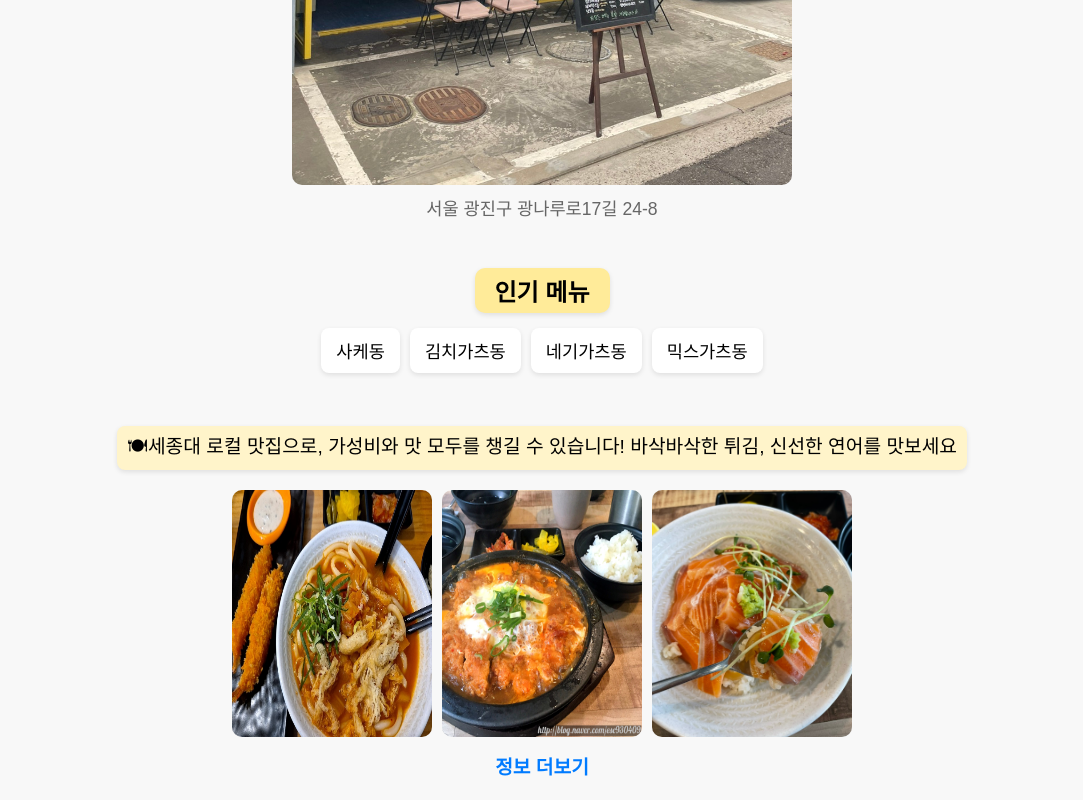
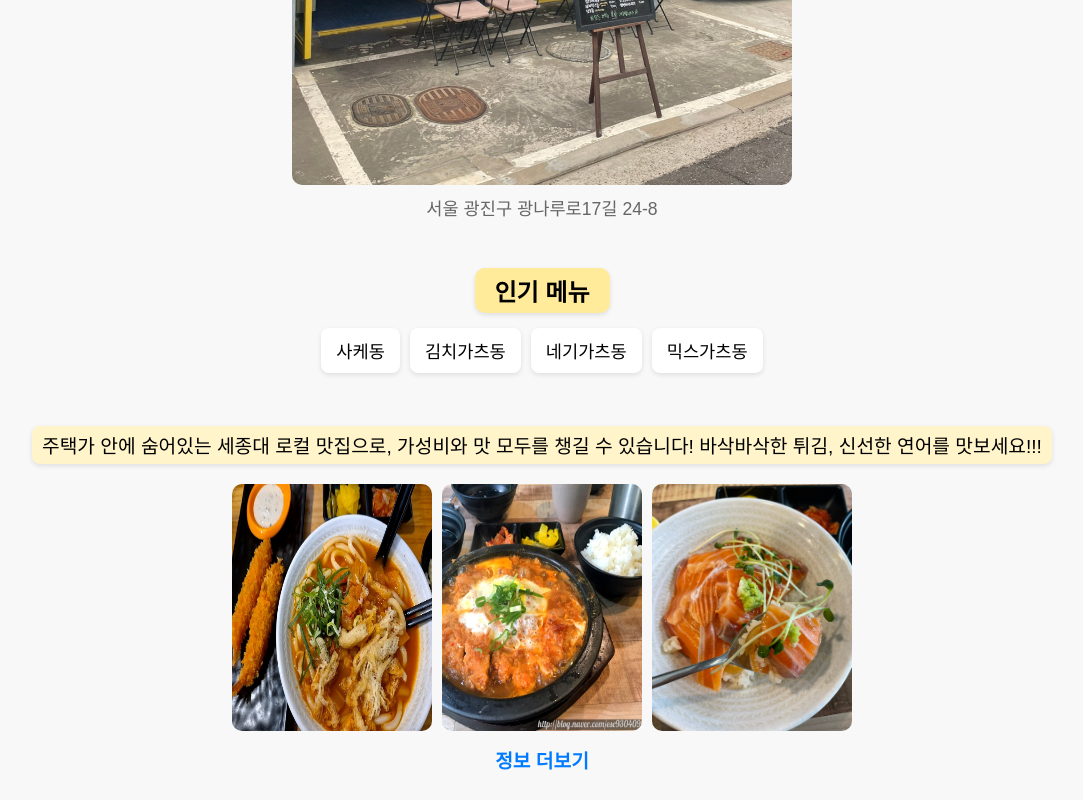
Before and after one commit to Kyunghyun1121/team-git, a plain HTML site: page pages/food1.html in a window 1280 px wide. Shown: the part 476-1276 px from the top of the page, without its empty margins (98-1181 px from the left). Drawn offline with nearby package versions, Linux system fonts and the light colour scheme.

Commit message:
리뷰 수정

```diff
--- a/pages/food1.html
+++ b/pages/food1.html
@@ -43,8 +43,9 @@
       <br />
 
       <div class="reason">
-        🍽세종대 로컬 맛집으로, 가성비와 맛 모두를 챙길 수 있습니다! 바삭바삭한
-        튀김, 신선한 연어를 맛보세요
+        주택가 안에 숨어있는 세종대 로컬 맛집으로, 가성비와 맛 모두를 챙길 수 있습니다! 바삭바삭한
+        튀김, 신선한 연어를 맛보세요!!!
+
       </div>
       <br />
 
```
